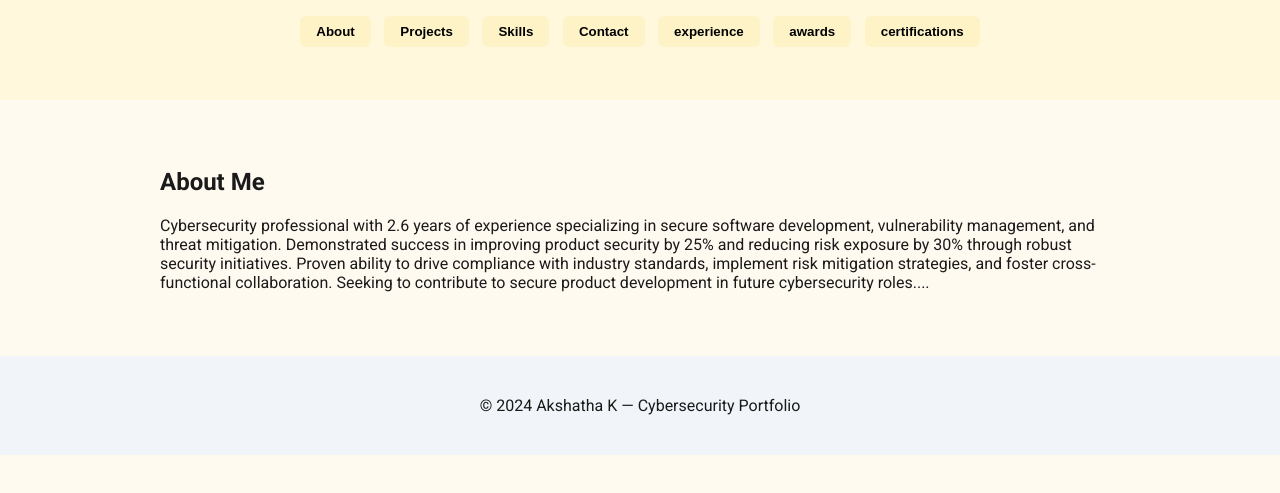
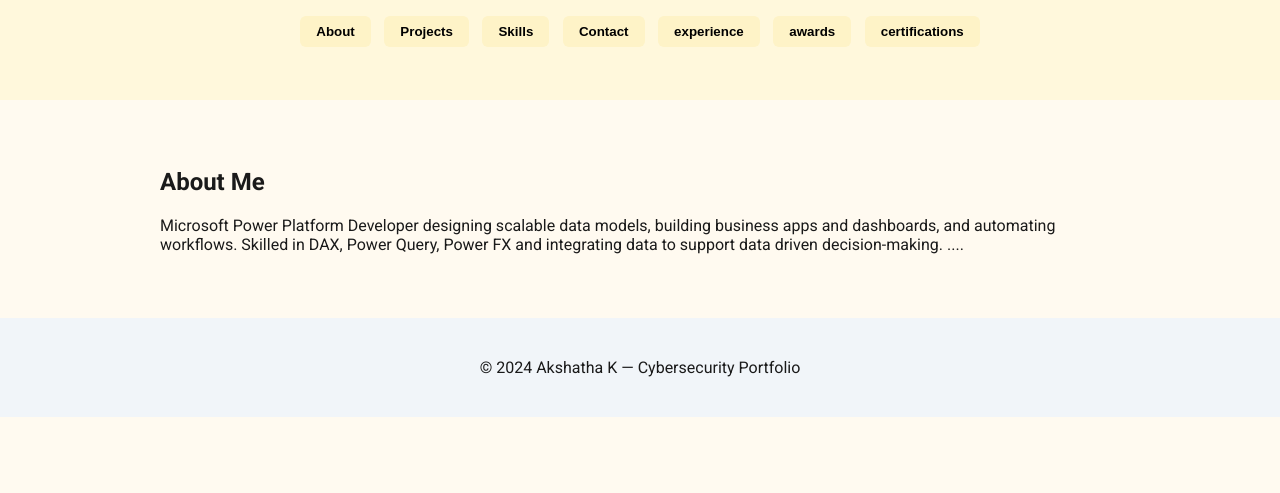
Before and after one commit to abhishekchennakeshava/abhishekchennakeshava.github.io, a plain HTML site: page index.html in a window 1280 px wide. Shown: the part 233-726 px from the top of the page. Drawn offline with Linux system fonts and the light colour scheme; files that its build step writes are made by us from their sources; files whose address does not match are found by name.

Commit message:
index.html

```diff
--- a/index.html
+++ b/index.html
@@ -33,7 +33,7 @@
   <main>
     <section id="about" class="section active">
       <h2>About Me</h2>
-      <p>Cybersecurity professional with 2.6 years of experience specializing in secure software development, vulnerability management, and threat mitigation. Demonstrated success in improving product security by 25% and reducing risk exposure by 30% through robust security initiatives. Proven ability to drive compliance with industry standards, implement risk mitigation strategies, and foster cross-functional collaboration. Seeking to contribute to secure product development in future cybersecurity roles....
+      <p>Microsoft Power Platform Developer designing scalable data models, building business apps and dashboards, and automating workflows. Skilled in DAX, Power Query, Power FX and integrating data to support data driven decision-making. ....</p>
     </section>
 
     <section id="projects" class="section">
```
